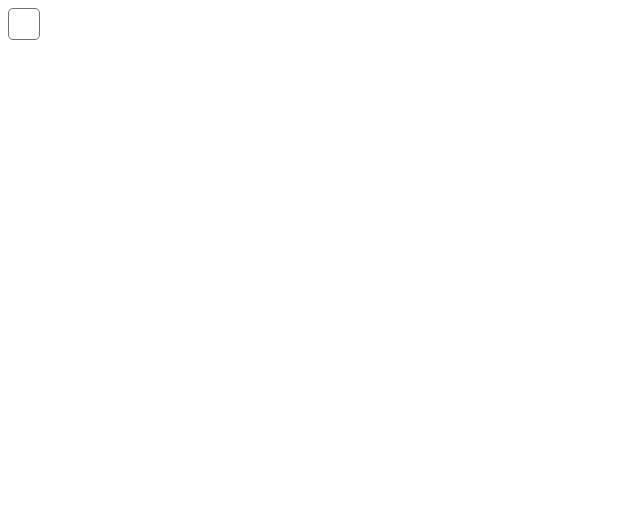
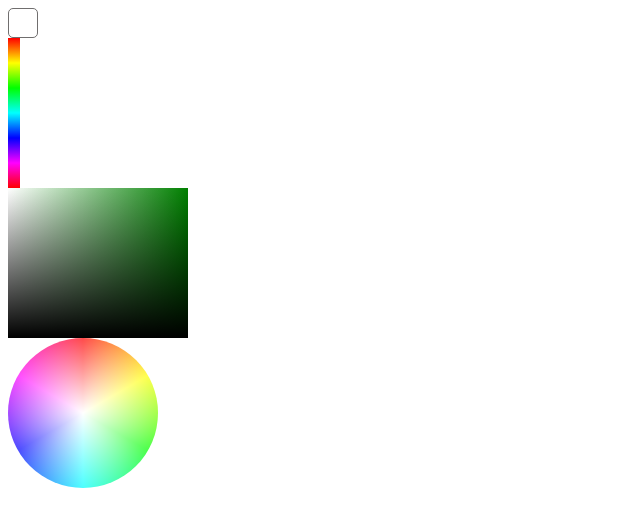
Before and after one commit to 319635179/hu-color-picker, a Vue app: page / in a window 1280 px wide. Shown: the top 526 px of the page, without its empty margins (0-640 px from the left). Built offline with nearby package versions, Linux system fonts and the light colour scheme.

Commit message:
色盘、色条、色轮初始化

```diff
--- /dev/null
+++ b/env.d.ts
@@ -0,0 +1,6 @@
+/// <reference types="vite/client" />
+declare module '*.vue' {
+  import type { DefineComponent } from 'vue'
+  const component: DefineComponent<{}, {}, any>
+  export default component
+}
--- /dev/null
+++ b/src/app/block.vue
@@ -0,0 +1,29 @@
+<template>
+  <div class="hu-color-block" :style="getStyle()"></div>
+</template>
+
+<script setup lang="ts">
+import { defineComponent, computed } from 'vue'
+
+const props = defineProps<{
+  color?: string
+}>()
+
+const getStyle = () => {
+  return {
+    '--hu-check-color': props.color || 'red'
+  }
+}
+
+defineComponent({
+  name: 'ColorBlock'
+})
+</script>
+
+<style scoped>
+.hu-color-block {
+  width: 180px;
+  height: 150px;
+  background: linear-gradient(to top, #000, #0000), linear-gradient(to right, #fff, var(--hu-check-color, red));
+}
+</style>
--- /dev/null
+++ b/src/app/circle.vue
@@ -0,0 +1,26 @@
+<template>
+  <div class="hu-color-circle"></div>
+</template>
+
+<script setup lang="ts">
+import { defineComponent } from 'vue'
+
+defineComponent({
+  name: 'ColorCircle'
+})
+</script>
+
+<style scoped lang="less">
+.hu-color-circle {
+  width: 150px;
+  height: 150px;
+  border-radius: 50%;
+  background: radial-gradient(#fff 0, #0000 100%), conic-gradient(#f00 0%, #ff0 calc(1 * 100% / 6),
+  #ff0 calc(1 * 100% / 6),
+  #0f0 calc(2 * 100% / 6),
+  #0ff calc(3 * 100% / 6),
+  #00f calc(4 * 100% / 6),
+  #f0f calc(5 * 100% / 6),
+  #f00 calc(6 * 100% / 6));
+}
+</style>
--- /dev/null
+++ b/src/app/index.less
@@ -0,0 +1,21 @@
+
+:root {
+  --hu-input-size: 30px;
+  --hu-border-color: #706e6e;
+  --hu-border-hover-color: #2286dd;
+  --hu-border-radius: 5px;
+}
+
+.hu-color-picker {
+  position: relative;
+  width: var(--hu-input-size);
+  height: var(--hu-input-size);
+  border: 1px solid var(--hu-border-color);
+  border-radius: var(--hu-border-radius);
+  cursor: pointer;
+  box-sizing: border-box;
+
+  &:hover {
+    border: 1px solid var(--hu-border-hover-color);
+  }
+}
--- a/src/app/index.ts
+++ b/src/app/index.ts
@@ -4,5 +4,6 @@
  * @date 2024/5/22 下午7:38
  */
 import ColorPicker from './index.vue'
+import './index.less'
 
 export default ColorPicker
--- a/src/app/index.vue
+++ b/src/app/index.vue
@@ -1,11 +1,17 @@
 <template>
   <div class="hu-color-picker"></div>
+  <ColorLine />
+  <ColorBlock color="green" />
+  <ColorCircle />
 </template>
 
 <script setup lang="ts">
 import { defineComponent, onMounted } from 'vue'
-import type { IHuColorPicker, IHuGradientColor } from '@/app/interface'
-import { catchError } from '@/app/error'
+import type { IHuColorPicker, IHuGradientColor } from './interface'
+import { catchError } from './error'
+import ColorLine from './line.vue'
+import ColorBlock from './block.vue'
+import ColorCircle from '@/app/circle.vue'
 
 const modelValue = defineModel<string | IHuGradientColor>({
   set(val) {
@@ -23,13 +29,3 @@ defineComponent({
   name: 'ColorPicker'
 })
 </script>
-
-<style scoped lang="less">
-.hu-color-picker {
-  position: relative;
-  width: 30px;
-  height: 30px;
-  border: 1px solid #706e6e;
-  border-radius: 5px;
-}
-</style>
--- /dev/null
+++ b/src/app/line.vue
@@ -0,0 +1,25 @@
+<template>
+  <div class="hu-color-line"></div>
+</template>
+
+<script setup lang="ts">
+import { defineComponent } from 'vue'
+
+defineComponent({
+  name: 'ColorLine'
+})
+</script>
+
+<style scoped lang="less">
+.hu-color-line {
+  width: 12px;
+  height: 150px;
+  background: linear-gradient(to bottom, #f00 0%, #ff0 calc(1 * 100% / 6),
+  #ff0 calc(1 * 100% / 6),
+  #0f0 calc(2 * 100% / 6),
+  #0ff calc(3 * 100% / 6),
+  #00f calc(4 * 100% / 6),
+  #f0f calc(5 * 100% / 6),
+  #f00 calc(6 * 100% / 6));
+}
+</style>
```
Also changed, not shown: src/app/constant.ts (added, +8 -0 lines).
